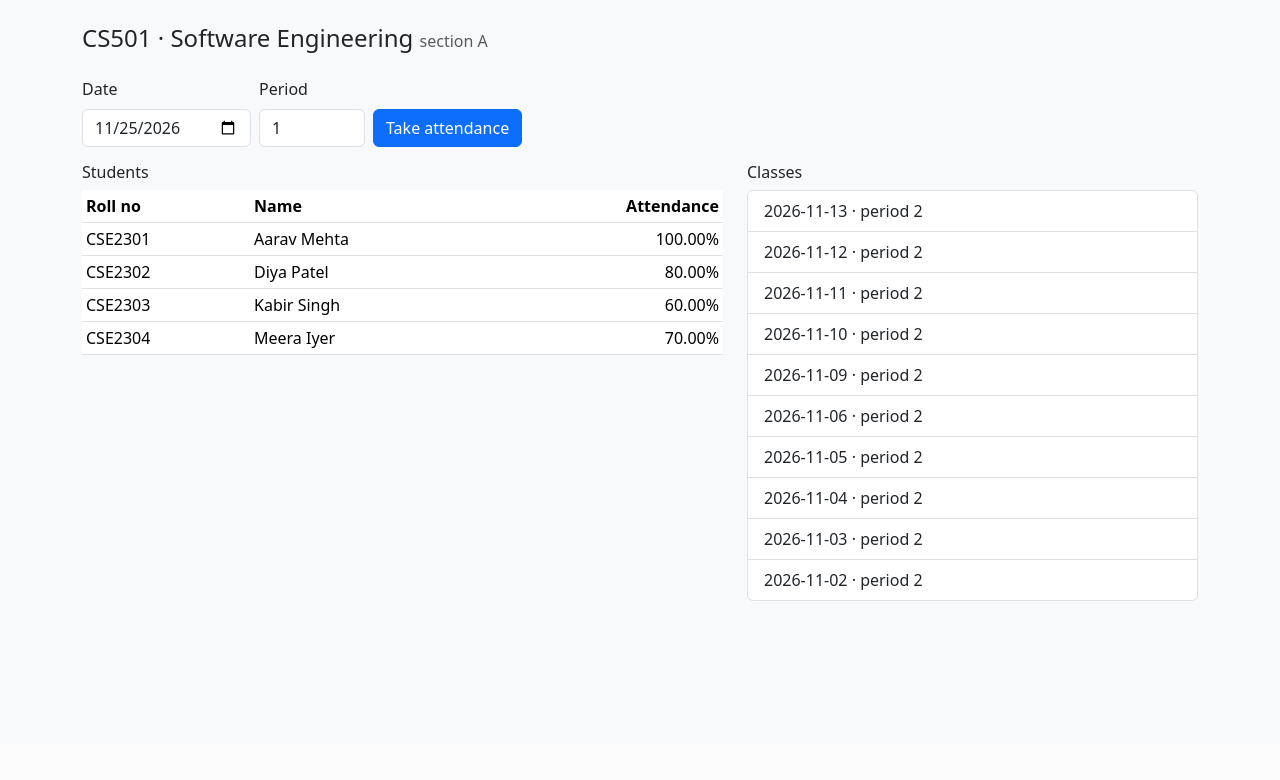
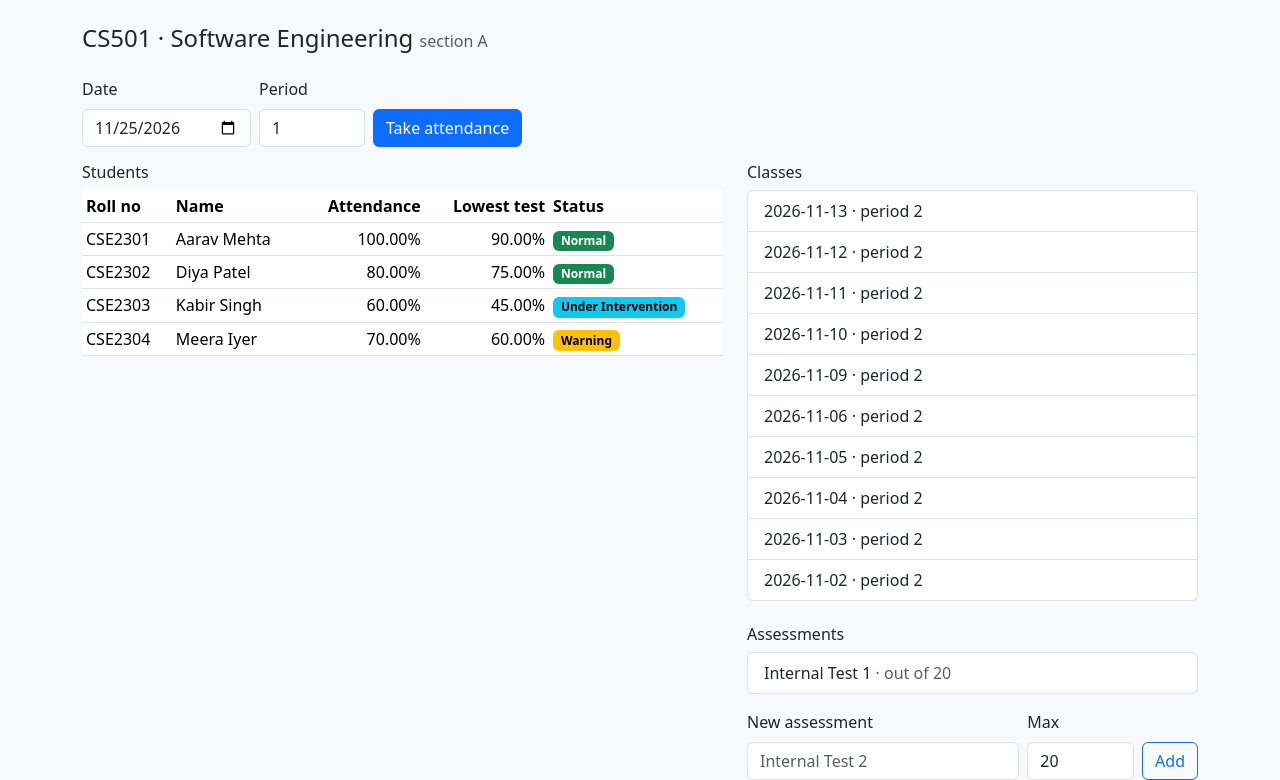
Before and after one commit to sahid-alam/attendance-academic-monitor, a Flask app: page /section/1 in a window 1280 px wide. Shown: the part 56-836 px from the top of the page. Before the commit the page ends 657 px from the top, so only its background shows below. Run offline with Flask 3, Linux system fonts and the light colour scheme; the visitor is signed in with stand-in values (Sample User, id 1); data comes from the database, SQL or seed files in the repository.

Commit message:
AAM-29 AAM-30 marks module and risk rule engine
faculty adds assessments and enters marks 0..max, edits go to audit_log
risk rules read from risk_rules after every save, flag + reasons saved
mentor and student get an in-app alert, mentor sees it on the home page

```diff
--- a/src/app.py
+++ b/src/app.py
@@ -86,7 +86,7 @@ def is_locked(cs, now=None):
 
 def submit_attendance(db, section_id, session_date, period, faculty_id, statuses, now=None):
     """New session + its P/A/L list in one go. Raises sqlite3.IntegrityError if that date and period
-    is already recorded (sequence diagram flow b). Returns the new session_id"""
+    is already recorded (sequence diagram flow b). Returns (session_id, risk status changes)"""
     now = now or utcnow()
     cur = db.execute(
         """INSERT INTO class_sessions (section_id, session_date, period, created_by, submitted_at)
@@ -98,11 +98,13 @@ def submit_attendance(db, section_id, session_date, period, faculty_id, statuses
         [(cur.lastrowid, sid, st, ts(now)) for sid, st in statuses.items()],
     )
     db.commit()
-    return cur.lastrowid
+    course_id = db.execute("SELECT course_id FROM sections WHERE section_id = ?", (section_id,)).fetchone()[0]
+    return cur.lastrowid, evaluate(db, statuses, course_id, now)
 
 
 def edit_attendance(db, session_id, statuses, user_id, now=None):
-    """Change a recorded session within 48 hours. Every changed entry goes to audit_log"""
+    """Change a recorded session within 48 hours. Every changed entry goes to audit_log.
+    Returns the risk status changes"""
     now = now or utcnow()
     cs = db.execute("SELECT * FROM class_sessions WHERE session_id = ?", (session_id,)).fetchone()
     if is_locked(cs, now):
@@ -119,6 +121,127 @@ def edit_attendance(db, session_id, statuses, user_id, now=None):
             audit(db, user_id, "attendance_records", old[sid]["record_id"],
                   {"status": old[sid]["status"]}, {"status": st}, now)
     db.commit()
+    course_id = db.execute("SELECT course_id FROM sections WHERE section_id = ?", (cs["section_id"],)).fetchone()[0]
+    return evaluate(db, statuses, course_id, now)
+
+
+# --- marks (AAM-29, DFD process 3.0) ----------------------------------------
+
+def save_marks(db, assessment_id, marks, user_id, now=None):
+    """Save marks_obtained per student. Raises ValueError if any is outside 0..max_marks.
+    Changing a mark that was already entered goes to audit_log. Returns the risk status changes"""
+    now = now or utcnow()
+    a = db.execute("SELECT * FROM assessments WHERE assessment_id = ?", (assessment_id,)).fetchone()
+    if any(not 0 <= m <= a["max_marks"] for m in marks.values()):
+        raise ValueError(f"marks must be between 0 and {a['max_marks']:g}")
+    old = {r["student_id"]: r for r in db.execute(
+        "SELECT * FROM mark_entries WHERE assessment_id = ?", (assessment_id,))}
+    for sid, m in marks.items():
+        if sid not in old:
+            db.execute("INSERT INTO mark_entries (assessment_id, student_id, marks_obtained, entered_at) VALUES (?, ?, ?, ?)",
+                       (assessment_id, sid, m, ts(now)))
+        elif old[sid]["marks_obtained"] != m:
+            db.execute("UPDATE mark_entries SET marks_obtained = ?, updated_at = ? WHERE mark_id = ?",
+                       (m, ts(now), old[sid]["mark_id"]))
+            audit(db, user_id, "mark_entries", old[sid]["mark_id"],
+                  {"marks_obtained": old[sid]["marks_obtained"]}, {"marks_obtained": m}, now)
+    db.commit()
+    course_id = db.execute("SELECT course_id FROM sections WHERE section_id = ?", (a["section_id"],)).fetchone()[0]
+    return evaluate(db, marks, course_id, now)
+
+
+# --- risk rules (AAM-30, DFD process 4.0, sub-processes 4.1 to 4.4) ---------
+# thresholds live in risk_rules, nothing is hardcoded here
+
+RANK = {"NORMAL": 0, "WARNING": 1, "AT_RISK": 2}
+
+
+def fires(rule, value):
+    t, hi = rule["threshold"], rule["threshold_high"]
+    return {"<": value < t, "<=": value <= t, ">=": value >= t,
+            "BETWEEN": hi is not None and t <= value <= hi}[rule["operator"]]
+
+
+def worst(fired):
+    return max((r["severity"] for r, _ in fired), key=RANK.get, default="NORMAL")
+
+
+def course_check(db, rules, student_id, course_id):
+    """4.1 + 4.2: fetch attendance % and test % for one course, apply the rules. Returns [(rule, value)]"""
+    # ponytail: test rules use the lowest test %, fine while every test rule is "<"
+    tests = [r["test_pct"] for r in db.execute(
+        "SELECT test_pct FROM v_test_pct WHERE student_id = ? AND course_id = ?", (student_id, course_id))]
+    values = {"attendance_pct": attendance_pct(db, student_id, course_id), "test_pct": min(tests, default=None)}
+    return [(r, values[r["metric"]]) for r in rules
+            if r["metric"] in values and values[r["metric"]] is not None and fires(r, values[r["metric"]])]
+
+
+def set_status(db, student_id, course_id, new, fired, now):
+    """4.3: compare with the current flag and update it. Returns (old, new) if the status changed, else None"""
+    cur = db.execute("SELECT * FROM risk_flags WHERE student_id = ? AND course_id IS ? AND is_current = 1",
+                     (student_id, course_id)).fetchone()
+    old = cur["status"] if cur else "NORMAL"
+    if old == "UNDER_INTERVENTION":  # the mentor owns the case now, only a full recovery moves it on
+        if new != "NORMAL":
+            return None
+        new = "RESOLVED"
+    if new == old:
+        return None
+    if cur:
+        db.execute("UPDATE risk_flags SET is_current = 0, updated_on = ? WHERE flag_id = ?", (ts(now), cur["flag_id"]))
+    flag_id = db.execute("INSERT INTO risk_flags (student_id, course_id, status, flagged_on) VALUES (?, ?, ?, ?)",
+                         (student_id, course_id, new, ts(now))).lastrowid
+    db.executemany("INSERT INTO risk_flag_reasons (flag_id, rule_id, actual_value) VALUES (?, ?, ?)",
+                   [(flag_id, r["rule_id"], v) for r, v in fired])
+    alert(db, student_id, course_id, flag_id, old, new, fired, now)
+    return old, new
+
+
+def alert(db, student_id, course_id, flag_id, old, new, fired, now):
+    """4.4 -> 5.0: tell the mentor and the student. In-app only for the demo, email (SMTP) is not built"""
+    s = db.execute(
+        """SELECT s.roll_no, s.user_id, u.full_name, f.user_id AS mentor_user_id FROM students s
+           JOIN users u ON u.user_id = s.user_id LEFT JOIN faculty f ON f.faculty_id = s.mentor_id
+           WHERE s.student_id = ?""", (student_id,)).fetchone()
+    where = db.execute("SELECT course_code FROM courses WHERE course_id = ?", (course_id,)).fetchone()
+    where = where["course_code"] if where else "2 or more courses"
+    why = "; ".join(f"{r['rule_name']} ({v:g})" for r, v in fired) or "back within the thresholds"
+    label = lambda st: st.replace("_", " ").title()
+    msgs = [(s["mentor_user_id"], f"{s['full_name']} ({s['roll_no']}) is now {label(new)} in {where}, was {label(old)}: {why}"),
+            # supportive wording for the student, no "at risk" label (ethics, Stage 6)
+            (s["user_id"], f"Your status in {where} changed. Your mentor will get in touch if you need support"
+                           if RANK.get(new, 0) else f"Your status in {where} is back to normal")]
+    db.executemany(
+        """INSERT INTO notifications (recipient_id, flag_id, channel, message, status, attempts, created_at, sent_at)
+           VALUES (?, ?, 'IN_APP', ?, 'SENT', 1, ?, ?)""",
+        [(uid, flag_id, m, ts(now), ts(now)) for uid, m in msgs if uid])
+
+
+def evaluate(db, student_ids, course_id, now=None):
+    """Run the risk rules for these students after an attendance or marks change.
+    Returns [(student_id, old, new)] for every status that changed"""
+    now = now or utcnow()
+    rules = db.execute("SELECT * FROM risk_rules WHERE is_active = 1").fetchall()
+    multi = [r for r in rules if r["metric"] == "courses_below_cutoff"]
+    changes = []
+    for sid in student_ids:
+        fired = course_check(db, rules, sid, course_id)
+        if ch := set_status(db, sid, course_id, worst(fired), fired, now):
+            changes.append((sid, *ch))
+        if multi:  # the "2 or more courses" rule, stored with course_id NULL
+            courses = [r["course_id"] for r in db.execute(
+                """SELECT DISTINCT sec.course_id FROM enrollments e JOIN sections sec USING (section_id)
+                   WHERE e.student_id = ?""", (sid,))]
+            n = sum(worst(course_check(db, rules, sid, c)) == "AT_RISK" for c in courses)
+            fired_multi = [(r, n) for r in multi if fires(r, n)]
+            if ch := set_status(db, sid, None, worst(fired_multi), fired_multi, now):
+                changes.append((sid, *ch))
+    db.commit()
+    return changes
+
+
+def newly_flagged(changes):
+    return len({sid for sid, old, new in changes if RANK.get(new, 0) > RANK.get(old, 0)})
 
 
 # --- pages ------------------------------------------------------------------
@@ -167,19 +290,30 @@ def index():
     sections = db.execute(
         """SELECT sec.*, c.course_code, c.course_name FROM sections sec JOIN courses c USING (course_id)
            WHERE sec.faculty_id = ?""", (session.get("faculty_id"),)).fetchall()
-    return render_template("index.html", faculty=faculty, sections=sections, me=me())
+    who = me()
+    notes = db.execute("SELECT * FROM notifications WHERE recipient_id = ? ORDER BY notification_id DESC LIMIT 20",
+                       (who["user_id"],)).fetchall() if who else []
+    return render_template("index.html", faculty=faculty, sections=sections, me=who, notes=notes)
 
 
 @app.route("/section/<int:section_id>")
 def section(section_id):
     sec = section_for_faculty(section_id)
     db = get_db()
-    students = [dict(s, pct=attendance_pct(db, s["student_id"], sec["course_id"]))
-                for s in section_students(section_id)]
+    students = []
+    for s in section_students(section_id):
+        test = db.execute("SELECT MIN(test_pct) FROM v_test_pct WHERE student_id = ? AND course_id = ?",
+                          (s["student_id"], sec["course_id"])).fetchone()[0]
+        flag = db.execute("SELECT status FROM risk_flags WHERE student_id = ? AND course_id = ? AND is_current = 1",
+                          (s["student_id"], sec["course_id"])).fetchone()
+        students.append(dict(s, pct=attendance_pct(db, s["student_id"], sec["course_id"]), test=test,
+                             status=flag["status"] if flag else "NORMAL"))
+    assessments = db.execute("SELECT * FROM assessments WHERE section_id = ? ORDER BY assessment_id",
+                             (section_id,)).fetchall()
     sessions = db.execute(
         "SELECT * FROM class_sessions WHERE section_id = ? ORDER BY session_date DESC, period DESC",
         (section_id,)).fetchall()
-    return render_template("section.html", sec=sec, students=students, sessions=sessions,
+    return render_template("section.html", sec=sec, students=students, sessions=sessions, assessments=assessments,
                            today=datetime.now().date().isoformat())
 
 
@@ -204,8 +338,8 @@ def take_attendance(section_id):
         if statuses is None:
             flash("mark every student as P, A or L", "danger")
         else:
-            submit_attendance(db, section_id, session_date, period, sec["faculty_id"], statuses)
-            flash(f"attendance saved for {len(statuses)} students", "success")
+            _, changes = submit_attendance(db, section_id, session_date, period, sec["faculty_id"], statuses)
+            flash(f"attendance saved for {len(statuses)} students, {newly_flagged(changes)} newly flagged", "success")
             return redirect(url_for("section", section_id=section_id))
     return render_template("mark.html", sec=sec, students=students, existing={}, locked=False,
                            session_date=session_date, period=period)
@@ -226,14 +360,55 @@ def edit_session(session_id):
             flash("mark every student as P, A or L", "danger")
             return redirect(url_for("edit_session", session_id=session_id))
         try:
-            edit_attendance(db, session_id, statuses, me()["user_id"])
+            changes = edit_attendance(db, session_id, statuses, me()["user_id"])
         except Locked:  # flow (c)
             flash("this class is older than 48 hours and locked, ask the HOD to change it", "danger")
             return redirect(url_for("section", section_id=sec["section_id"]))
-        flash("attendance updated", "success")
+        flash(f"attendance updated, {newly_flagged(changes)} newly flagged", "success")
         return redirect(url_for("section", section_id=sec["section_id"]))
 
     existing = {r["student_id"]: r["status"] for r in db.execute(
         "SELECT student_id, status FROM attendance_records WHERE session_id = ?", (session_id,))}
     return render_template("mark.html", sec=sec, students=students, existing=existing, locked=is_locked(cs),
                            session_date=cs["session_date"], period=cs["period"], session_id=session_id)
+
+
+@app.post("/section/<int:section_id>/assessments")
+def new_assessment(section_id):
+    sec = section_for_faculty(section_id)
+    db = get_db()
+    try:
+        cur = db.execute(
+            "INSERT INTO assessments (section_id, name, max_marks, held_on, created_by) VALUES (?, ?, ?, ?, ?)",
+            (section_id, request.form["name"].strip(), request.form.get("max_marks", type=float),
+             request.form.get("held_on") or None, sec["faculty_id"]))
+    except sqlite3.IntegrityError:
+        flash("an assessment with that name already exists, or max marks is missing", "danger")
+        return redirect(url_for("section", section_id=section_id))
+    db.commit()
+    return redirect(url_for("assessment", assessment_id=cur.lastrowid))
+
+
+@app.route("/assessment/<int:assessment_id>", methods=["GET", "POST"])
+def assessment(assessment_id):
+    db = get_db()
+    a = db.execute("SELECT * FROM assessments WHERE assessment_id = ?", (assessment_id,)).fetchone()
+    if a is None:
+        abort(404)
+    sec = section_for_faculty(a["section_id"])
+    students = section_students(sec["section_id"])
+
+    if request.method == "POST":
+        marks = {s["student_id"]: request.form.get(f"m{s['student_id']}", type=float) for s in students}
+        marks = {sid: m for sid, m in marks.items() if m is not None}  # blank = not entered yet
+        try:
+            changes = save_marks(db, assessment_id, marks, me()["user_id"])
+        except ValueError as e:
+            flash(str(e), "danger")
+            return redirect(url_for("assessment", assessment_id=assessment_id))
+        flash(f"marks saved for {len(marks)} students, {newly_flagged(changes)} newly flagged", "success")
+        return redirect(url_for("section", section_id=sec["section_id"]))
+
+    existing = {r["student_id"]: r["marks_obtained"] for r in db.execute(
+        "SELECT student_id, marks_obtained FROM mark_entries WHERE assessment_id = ?", (assessment_id,))}
+    return render_template("marks.html", sec=sec, a=a, students=students, existing=existing)
--- a/src/templates/section.html
+++ b/src/templates/section.html
@@ -19,11 +19,13 @@
   <div class="col-lg-7">
     <h2 class="h6">Students</h2>
     <table class="table table-sm bg-white">
-      <thead><tr><th>Roll no</th><th>Name</th><th class="text-end">Attendance</th></tr></thead>
+      <thead><tr><th>Roll no</th><th>Name</th><th class="text-end">Attendance</th><th class="text-end">Lowest test</th><th>Status</th></tr></thead>
       <tbody>
         {% for s in students %}
           <tr><td>{{ s.roll_no }}</td><td>{{ s.full_name }}</td>
             <td class="text-end">{{ '%.2f%%' % s.pct if s.pct is not none else 'none yet' }}</td>
+            <td class="text-end">{{ '%.2f%%' % s.test if s.test is not none else '' }}</td>
+            <td><span class="badge text-bg-{{ {'NORMAL': 'success', 'WARNING': 'warning', 'AT_RISK': 'danger', 'UNDER_INTERVENTION': 'info', 'RESOLVED': 'secondary'}[s.status] }}">{{ s.status.replace('_', ' ').title() }}</span></td>
             </tr>
         {% endfor %}
       </tbody>
@@ -41,6 +43,19 @@
       {% endfor %}
     </div>
 
+    <h2 class="h6">Assessments</h2>
+    <div class="list-group mb-3">
+      {% for a in assessments %}
+        <a class="list-group-item list-group-item-action" href="{{ url_for('assessment', assessment_id=a.assessment_id) }}">{{ a.name }} <span class="text-muted">· out of {{ '%g' % a.max_marks }}</span></a>
+      {% endfor %}
+    </div>
+    <form method="post" action="{{ url_for('new_assessment', section_id=sec.section_id) }}" class="row g-2 align-items-end">
+      <div class="col"><label class="form-label" for="name">New assessment</label>
+        <input class="form-control" name="name" id="name" placeholder="Internal Test 2" required></div>
+      <div class="col-3"><label class="form-label" for="max_marks">Max</label>
+        <input class="form-control" type="number" name="max_marks" id="max_marks" min="1" step="0.5" value="20" required></div>
+      <div class="col-auto"><button class="btn btn-outline-primary">Add</button></div>
+    </form>
   </div>
 </div>
 {% endblock %}
```
Also changed, not shown: src/templates/index.html (+8 -0 lines), src/templates/marks.html (added, +22 -0 lines), src/README.md.
